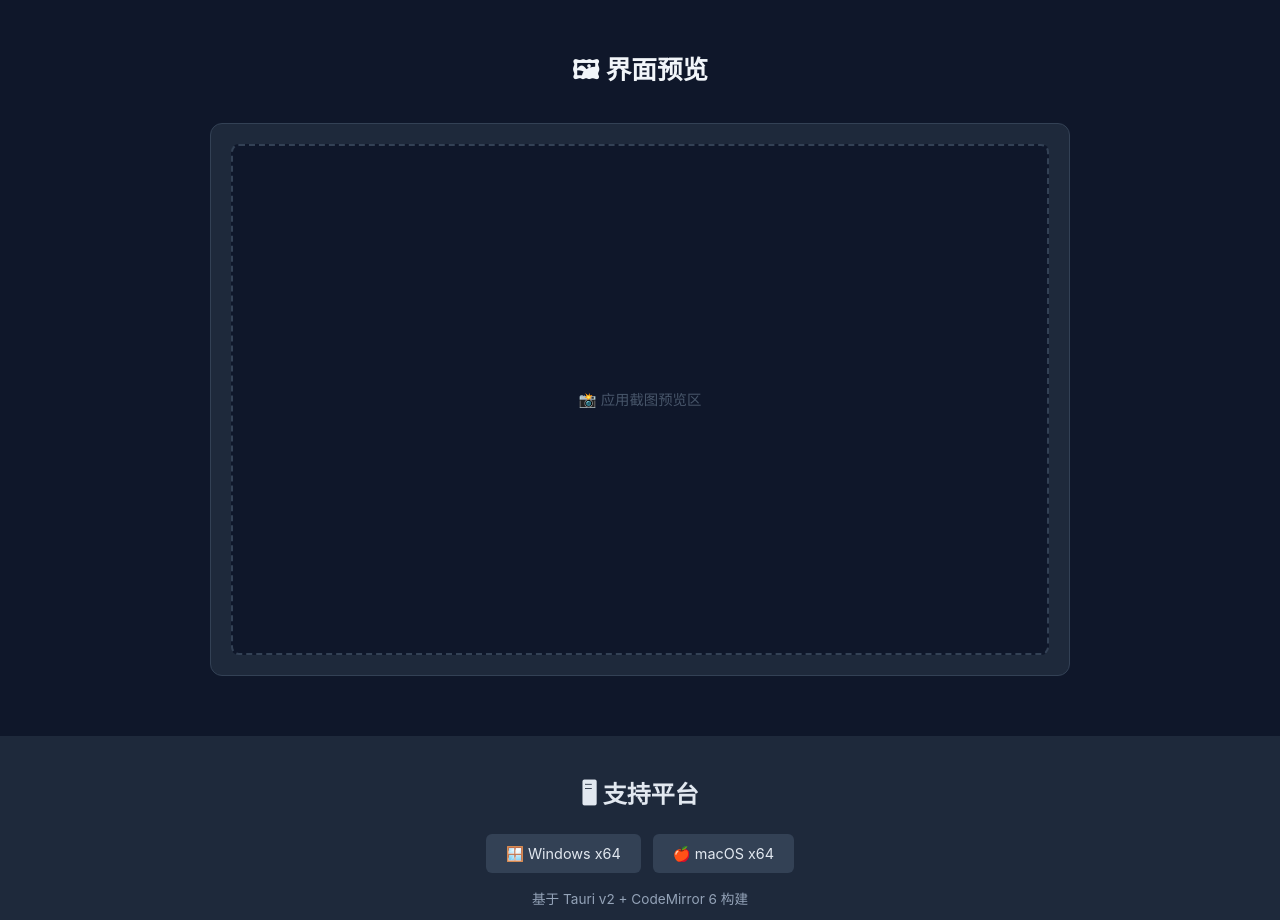
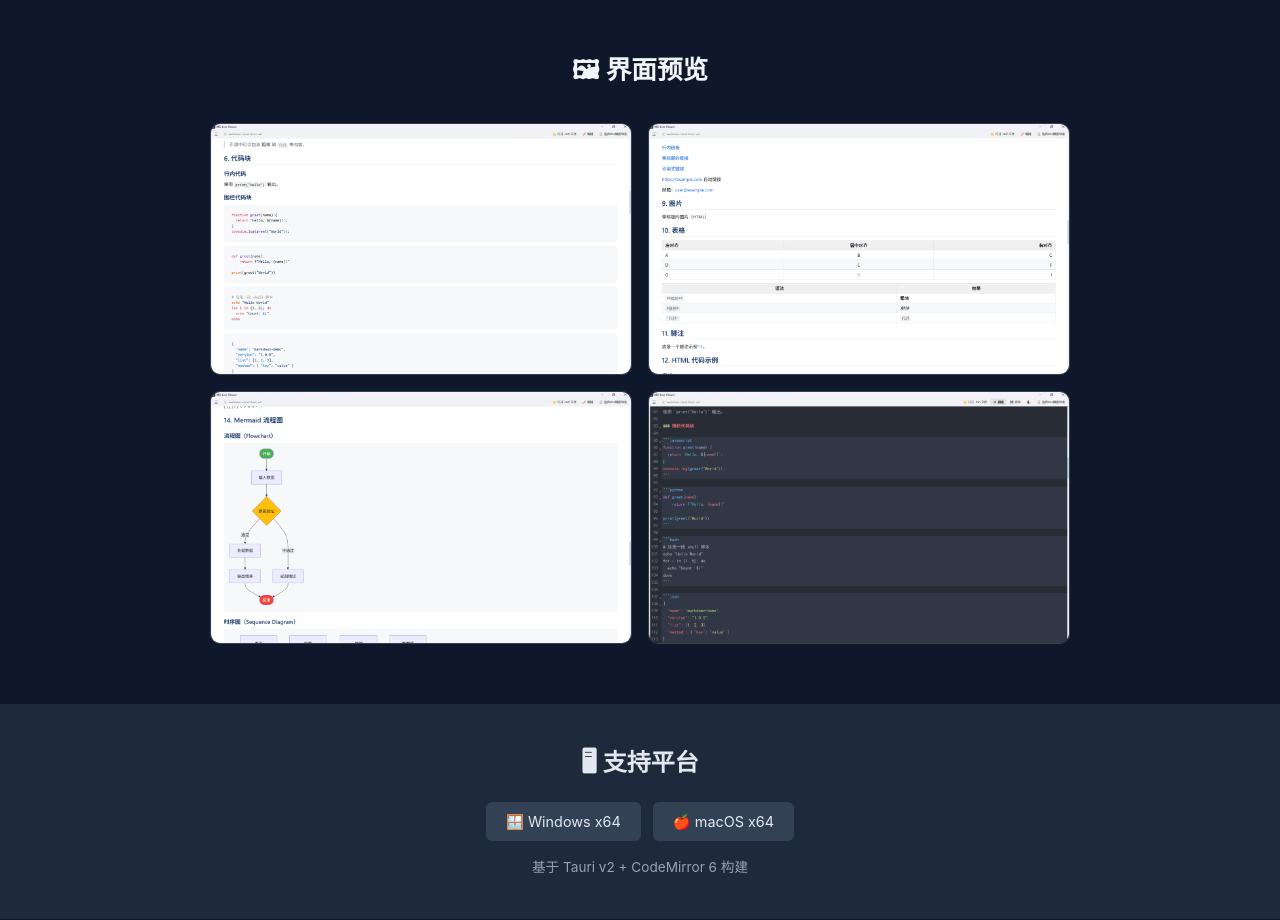
Before and after one commit to jayneena/md-previewer, a website: page docs/index.html in a window 1280 px wide. Shown: the part 1000-1920 px from the top of the page. Drawn offline with Linux system fonts and the light colour scheme.

Commit message:
update landing page with screenshots

```diff
--- a/docs/index.html
+++ b/docs/index.html
@@ -23,9 +23,10 @@ body { font-family: -apple-system, BlinkMacSystemFont, 'Segoe UI', Roboto, sans-
 .feature .icon { font-size: 1.8rem; margin-bottom: 10px; }
 .feature h3 { font-size: 1rem; font-weight: 600; margin-bottom: 6px; }
 .feature p { font-size: 0.85rem; color: #94a3b8; }
-.preview { background: #1e293b; border-radius: 12px; padding: 20px; border: 1px solid #334155; margin-top: 20px; }
-.preview img, .preview .placeholder { width: 100%; border-radius: 8px; }
-.placeholder { aspect-ratio: 16/10; background: #0f172a; display: flex; align-items: center; justify-content: center; color: #475569; font-size: 0.9rem; border: 2px dashed #334155; border-radius: 8px; }
+.preview-grid { display: grid; grid-template-columns: repeat(2, 1fr); gap: 16px; margin-top: 20px; }
+.preview-grid img { width: 100%; border-radius: 10px; border: 1px solid #334155; transition: transform 0.2s; }
+.preview-grid img:hover { transform: scale(1.02); }
+@media (max-width: 600px) { .preview-grid { grid-template-columns: 1fr; } }
 .platforms { text-align: center; padding: 40px 20px; background: #1e293b; }
 .platforms h2 { margin-bottom: 20px; }
 .platform-badges { display: flex; justify-content: center; gap: 12px; flex-wrap: wrap; }
@@ -57,8 +58,11 @@ body { font-family: -apple-system, BlinkMacSystemFont, 'Segoe UI', Roboto, sans-
 
 <div class="section">
   <h2>🖼 界面预览</h2>
-  <div class="preview">
-    <div class="placeholder">📸 应用截图预览区</div>
+  <div class="preview-grid">
+    <img src="eg3.png" alt="截图 1">
+    <img src="eg4.png" alt="截图 2">
+    <img src="eg5.png" alt="截图 3">
+    <img src="eg8.png" alt="截图 4">
   </div>
 </div>
 
```
Also changed, not shown: docs/eg1.png (added), docs/eg2.png (added), docs/eg3.png (added), docs/eg4.png (added), docs/eg5.png (added), docs/eg6.png (added), docs/eg7.png (added), docs/eg8.png (added).
